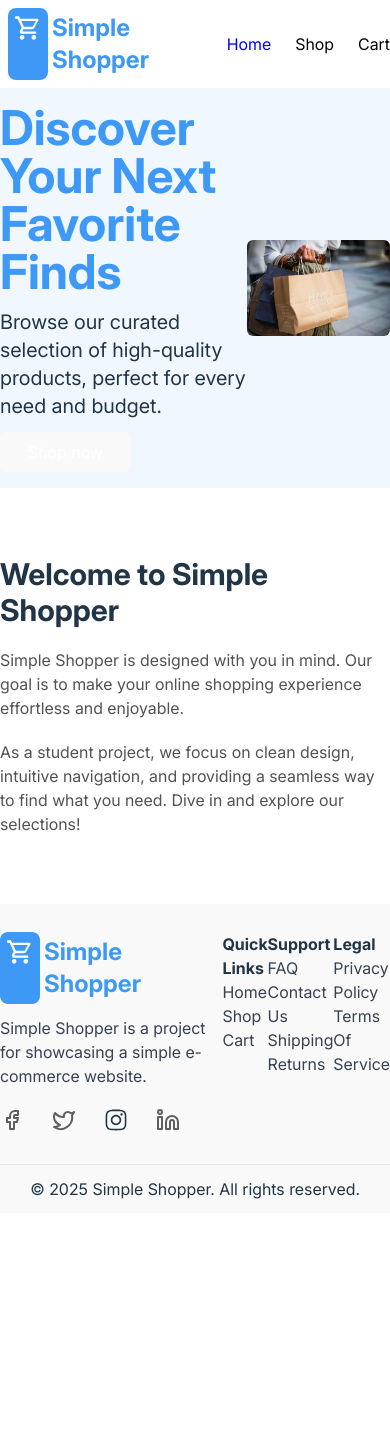
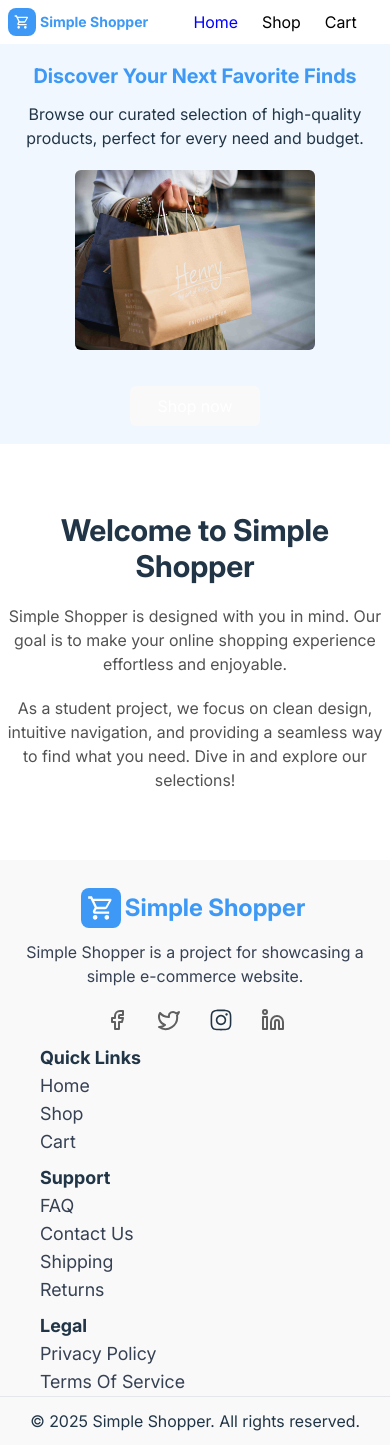
Before and after one commit to newbbiecoder/shopping-cart, a React (Vite) app: page / in a window 390 px wide. Before the commit the page ends 1213 px from the top, so only its background shows below. Built offline with nearby package versions, Linux system fonts and the light colour scheme.

Commit message:
Added responsiveness for home page and footer

```diff
--- a/package.json
+++ b/package.json
@@ -14,6 +14,7 @@
     "react": "^19.2.0",
     "react-dom": "^19.2.0",
     "react-icons": "^5.5.0",
+    "react-loading-indicators": "^1.0.1",
     "react-router": "^7.9.6",
     "tailwindcss": "^4.1.17"
   },
--- a/src/App.jsx
+++ b/src/App.jsx
@@ -105,8 +105,8 @@ export default function App() {
 
             <header className="flex justify-between items-center flex-1">
                 <div className="flex p-2">
-                    <span className="bg-[#3D99F5FF] p-1.5 rounded-lg"><svg xmlns="http://www.w3.org/2000/svg" viewBox="0 0 24 24" className="h-7 fill-white"><title>cart-outline</title><path d="M17,18A2,2 0 0,1 19,20A2,2 0 0,1 17,22C15.89,22 15,21.1 15,20C15,18.89 15.89,18 17,18M1,2H4.27L5.21,4H20A1,1 0 0,1 21,5C21,5.17 20.95,5.34 20.88,5.5L17.3,11.97C16.96,12.58 16.3,13 15.55,13H8.1L7.2,14.63L7.17,14.75A0.25,0.25 0 0,0 7.42,15H19V17H7C5.89,17 5,16.1 5,15C5,14.65 5.09,14.32 5.24,14.04L6.6,11.59L3,4H1V2M7,18A2,2 0 0,1 9,20A2,2 0 0,1 7,22C5.89,22 5,21.1 5,20C5,18.89 5.89,18 7,18M16,11L18.78,6H6.14L8.5,11H16Z" /></svg ></span>
-                    <p className="m-1 text-[#3D99F5FF] font-bold text-2xl">Simple Shopper</p>
+                    <span className="bg-[#3D99F5FF] p-1.5 rounded-lg"><svg xmlns="http://www.w3.org/2000/svg" viewBox="0 0 24 24" className="lg:h-7 h-4 fill-white"><title>cart-outline</title><path d="M17,18A2,2 0 0,1 19,20A2,2 0 0,1 17,22C15.89,22 15,21.1 15,20C15,18.89 15.89,18 17,18M1,2H4.27L5.21,4H20A1,1 0 0,1 21,5C21,5.17 20.95,5.34 20.88,5.5L17.3,11.97C16.96,12.58 16.3,13 15.55,13H8.1L7.2,14.63L7.17,14.75A0.25,0.25 0 0,0 7.42,15H19V17H7C5.89,17 5,16.1 5,15C5,14.65 5.09,14.32 5.24,14.04L6.6,11.59L3,4H1V2M7,18A2,2 0 0,1 9,20A2,2 0 0,1 7,22C5.89,22 5,21.1 5,20C5,18.89 5.89,18 7,18M16,11L18.78,6H6.14L8.5,11H16Z" /></svg ></span>
+                    <p className="m-1 text-[#3D99F5FF] font-bold lg:text-2xl text-sm">Simple Shopper</p>
                 </div>
                 <nav className="flex gap-6 mx-auto text-gray-700">
                     <NavLink
@@ -136,48 +136,48 @@ export default function App() {
                 </nav>
             </header>
             <Outlet context={[cartItems, setCartItems, setShowModal, dataRef, setShowCart]}/> {/*Render child routes */}
-            <footer className={`bg-[#F9F9F9FF] ${showCart && "fixed w-full bottom-0"}`}>
-                <div className="flex pt-7 justify-around">
+            <footer className={`bg-[#F9F9F9FF]    ${showCart && "fixed w-full bottom-0"}`}>
+                <div className="block lg:flex pt-7 justify-around">
                     <div>
-                        <div className="flex">
+                        <div className="flex justify-center lg:justify-start">
                             <span className="bg-[#3D99F5FF] p-1.5 rounded-lg"><svg xmlns="http://www.w3.org/2000/svg" viewBox="0 0 24 24" className="h-7 fill-white"><title>cart-outline</title><path d="M17,18A2,2 0 0,1 19,20A2,2 0 0,1 17,22C15.89,22 15,21.1 15,20C15,18.89 15.89,18 17,18M1,2H4.27L5.21,4H20A1,1 0 0,1 21,5C21,5.17 20.95,5.34 20.88,5.5L17.3,11.97C16.96,12.58 16.3,13 15.55,13H8.1L7.2,14.63L7.17,14.75A0.25,0.25 0 0,0 7.42,15H19V17H7C5.89,17 5,16.1 5,15C5,14.65 5.09,14.32 5.24,14.04L6.6,11.59L3,4H1V2M7,18A2,2 0 0,1 9,20A2,2 0 0,1 7,22C5.89,22 5,21.1 5,20C5,18.89 5.89,18 7,18M16,11L18.78,6H6.14L8.5,11H16Z" /></svg ></span>
                             <p className="m-1 text-[#3D99F5FF] font-bold text-2xl">Simple Shopper</p>
                         </div>
-                        <p className="pt-3 text-gray-700">Simple Shopper is a project for showcasing a simple e-commerce website.</p>
-                        <div className="flex gap-7 pt-5 pb-8">
+                        <p className="pt-3 text-gray-700 text-center">Simple Shopper is a project for showcasing a simple e-commerce website.</p>
+                        <div className="flex gap-7 pt-5 pb-3 lg:pb-8 justify-center lg:justify-start">
                             <TbBrandFacebook className="h-6 w-6 stroke-[#5F5F5FFF]"/>
                             <LuTwitter className="h-6 w-6 stroke-[#5F5F5FFF]" />
                             <RxInstagramLogo className="h-6 w-6 stroke-[#5F5F5FFF]" />
                             <FiLinkedin className="h-6 w-6 stroke-[#5F5F5FFF]" />
                         </div>
                     </div>
-                    <div>
-                        <h3 className="font-bold">Quick Links</h3>
-                        <div className="text-gray-700">
+                    <div className="ml-10 lg:ml-0">
+                        <h3 className="font-bold text-lg">Quick Links</h3>
+                        <div className="text-gray-700 text-lg">
                             <p>Home</p>
                             <p>Shop</p>
                             <p>Cart</p>
                         </div>
                     </div>
-                    <div>
-                        <h3 className="font-bold">Support</h3>
-                        <div className="text-gray-700">
+                    <div className="ml-10 lg:ml-0 mt-2 lg:mt-0">
+                        <h3 className="font-bold text-lg">Support</h3>
+                        <div className="text-gray-700 text-lg">
                             <p>FAQ</p>
                             <p>Contact Us</p>
                             <p>Shipping</p>
                             <p>Returns</p>
                         </div>
                     </div>
-                    <div>
-                        <h3 className="font-bold">Legal</h3>
-                        <div className="text-gray-700">
+                    <div className="ml-10 lg:ml-0 mt-2 lg:mt-0">
+                        <h3 className="font-bold text-lg">Legal</h3>
+                        <div className="text-gray-700 text-lg">
                             <p>Privacy Policy</p>
                             <p>Terms Of Service</p>
                         </div>
                     </div>
                 </div>
                 <hr className="text-gray-200"/>
-                <p className="text-center p-3">© 2025 Simple Shopper. All rights reserved.</p>
+                <p className="text-center p-3 text-[16px]">© 2025 Simple Shopper. All rights reserved.</p>
             </footer>
         </>
     )
--- a/src/Home.jsx
+++ b/src/Home.jsx
@@ -1,22 +1,50 @@
 import homePagePic from "./assets/images/home-page-pic.jpg"
+import { Link } from "react-router"
 
 export default function Home() {
     return (
         <>
-            <section className="h-100 bg-[#F0F7FEFF] flex items-center justify-around">
-                <div className="">
-                    <h2 className="text-5xl text-[#3D99F5FF] font-bold">Discover Your Next Favorite Finds</h2>
-                    <p className="text-xl pt-3">Browse our curated selection of high-quality products, perfect for every need and budget.</p>
-                    <button className="bg-[#3D99F5FF] hover:bg-[#1f8dfa] cursor-pointer p-2 pr-7 pl-7 rounded-md text-white mt-3">Shop now</button>
-                </div>
-                <div>
-                    <img className="rounded-md" src={homePagePic} alt="home-page-pic" height="480" width="480"/>
+            <section className="h-100 bg-[#F0F7FEFF] flex flex-col lg:flex-row items-center justify-around">
+                <div className="flex flex-col lg:flex-row items-center lg:items-center lg:justify-between gap-5 lg:gap-20">
+                    <div className="order-1 lg:order-1 flex flex-col items-center lg:items-start lg:w-1/2">
+                        <h2 className="lg:text-5xl text-xl text-[#3D99F5FF] font-bold text-center lg:text-left">
+                            Discover Your Next Favorite Finds
+                        </h2>
+
+                        <p className="lg:text-xl text-md pt-3 text-center lg:text-left">
+                            Browse our curated selection of high-quality products, perfect for every need and budget.
+                        </p>
+
+                        <Link to="shop" className="hidden lg:block">
+                            <button className="bg-[#3D99F5FF] hover:bg-[#1f8dfa] cursor-pointer p-2 px-7 rounded-md text-white mt-4">
+                                Shop now
+                            </button>
+                        </Link>
+                    </div>
+
+                    <div className="order-2 lg:order-2 lg:w-1/2 flex justify-center">
+                        <img
+                            className="rounded-md h-45 w-60 lg:h-auto lg:w-120 object-cover"
+                            src={homePagePic}
+                            alt="home-page-pic"
+                        />
+                    </div>
+
+                    {/* MOBILE BUTTON BELOW IMAGE */}
+                    <div className="order-3 lg:hidden flex justify-center mt-4">
+                        <Link to="shop">
+                            <button className="bg-[#3D99F5FF] hover:bg-[#1f8dfa] cursor-pointer p-2 px-7 rounded-md text-white">
+                                Shop now
+                            </button>
+                        </Link>
+                    </div>
+
                 </div>
             </section>
             <section className="flex flex-col items-center">
-                <h2 className="text-3xl pt-17 pb-5 font-bold">Welcome to Simple Shopper</h2>
-                <p className="text-neutral-600 pb-5">Simple Shopper is designed with you in mind. Our goal is to make your online shopping experience effortless and enjoyable.</p>
-                <p className="text-neutral-600 pb-17">As a student project, we focus on clean design, intuitive navigation, and providing a seamless way to find what you need. Dive in and explore our selections!</p>
+                <h2 className="text-3xl pt-17 pb-5 font-bold text-center">Welcome to Simple Shopper</h2>
+                <p className="text-neutral-600 pb-5 text-center">Simple Shopper is designed with you in mind. Our goal is to make your online shopping experience effortless and enjoyable.</p>
+                <p className="text-neutral-600 pb-17 text-center">As a student project, we focus on clean design, intuitive navigation, and providing a seamless way to find what you need. Dive in and explore our selections!</p>
             </section>
         </>
     )
--- a/src/Shop.jsx
+++ b/src/Shop.jsx
@@ -1,5 +1,6 @@
 import { useState, useEffect } from "react"
 import { useOutletContext } from "react-router";
+import { Atom } from "react-loading-indicators";
 
 export default function Shop() {
     const [items, setItems] = useState([]);
@@ -88,8 +89,11 @@ export default function Shop() {
     }, []);
 
     if(!dataIsLoaded) {
+        setShowCart(true)
         return (
-            <h1 className="text-center">Products loading...</h1>
+            <div className="flex justify-center items-center mt-50">
+                <Atom color={["#32cd32", "#327fcd", "#cd32cd", "#cd8032"]} />
+            </div>
         )
     }
 
```
Also changed, not shown: 1 other file (tests, documents, lock files or other folders).
